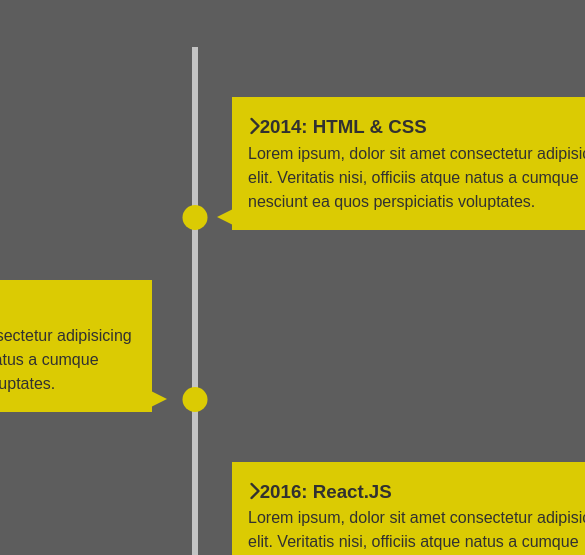
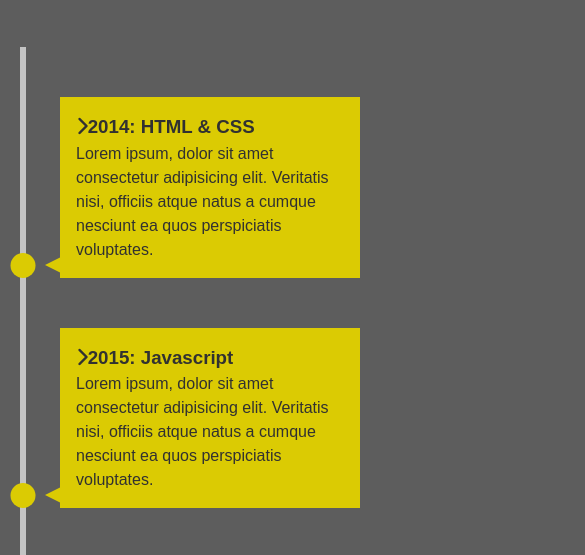
Before and after one commit to Raksa-Meth/Skill-TimeLine, a plain HTML site: page index.html in a window 390 px wide. Shown: the part 269-824 px from the top of the page, 585 px wide, since content can reach past the window. Drawn offline with Linux system fonts and the light colour scheme.

Commit message:
Add Responsive

```diff
--- a/style.css
+++ b/style.css
@@ -105,3 +105,34 @@
     border-width: 8px 0 8px 16px;
     border-color: transparent transparent transparent var(--primary-color);
 }
+
+@media(max-width: 900px) {
+    #timeline ul li div {
+        width: 250px;
+    }
+
+    #timeline ul li:nth-child(even) div {
+        left: -284px;
+    }
+}
+
+/* smartphone responsive */
+@media(max-width:600px) {
+    #timeline ul li {
+        margin-left: 20px;
+    }
+
+    #timeline ul li:nth-child(even) div {
+        left: 40px;
+    }
+
+    #timeline ul li:nth-child(even) div::before {
+        left: -15px;
+        border-width: 8px 16px 8px 0;
+        border-color: transparent var(--primary-color) transparent transparent;
+    }
+
+    #timeline ul li div {
+        width: calc(100vw - 90px);
+    }
+}
```
